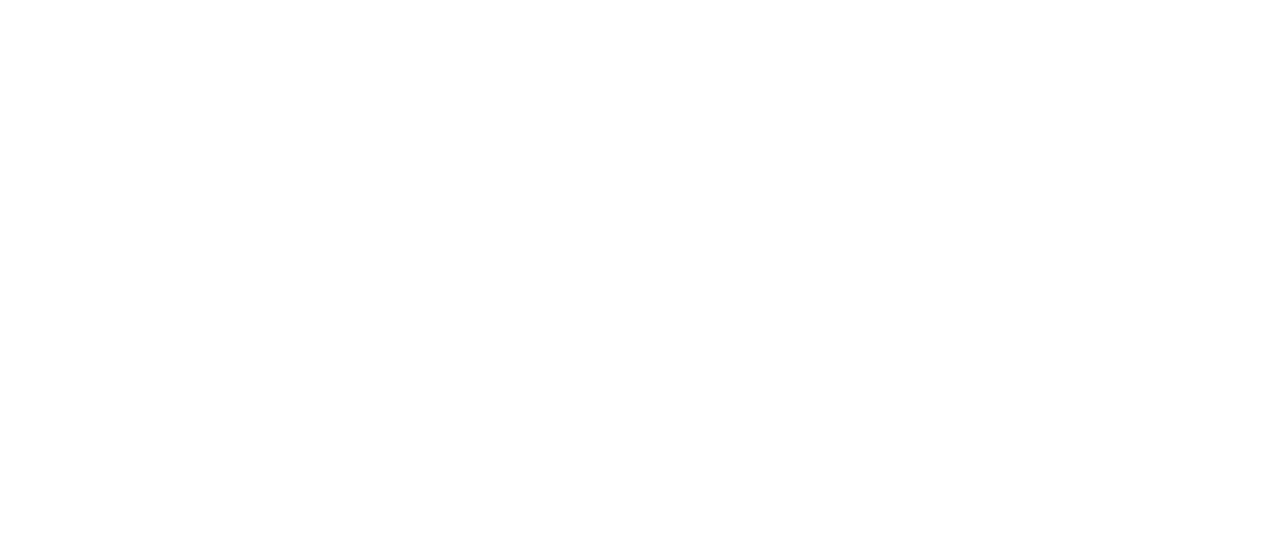
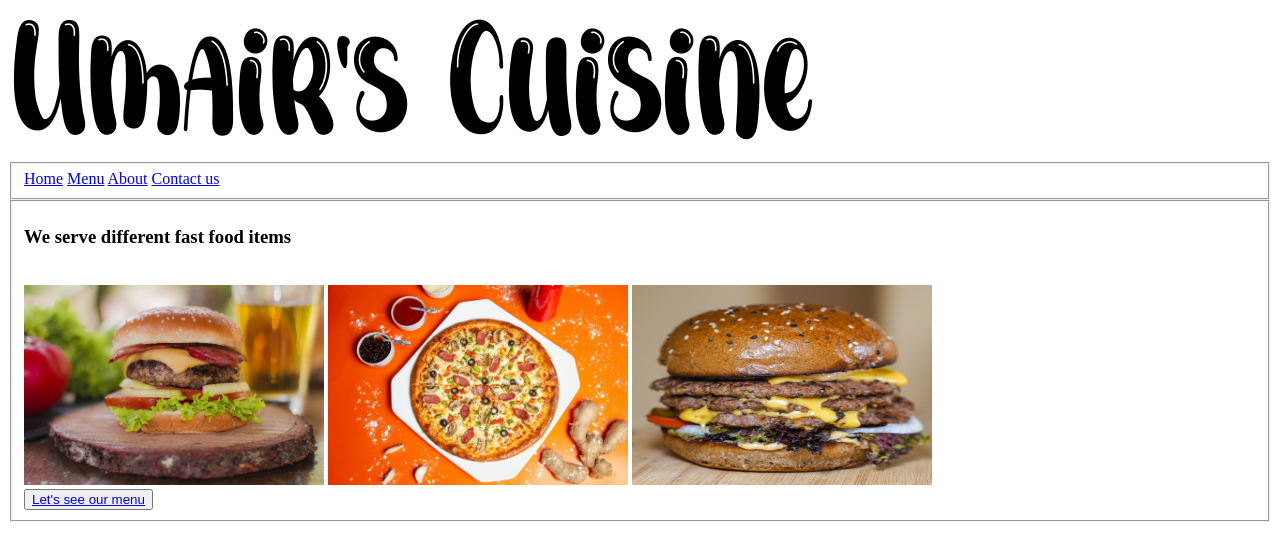
Before and after one commit to shahzcoder/WMD-SMIT-B7, a plain HTML site: page index.html in a window 1280 px wide. Drawn offline with Linux system fonts and the light colour scheme.

Commit message:
assignment

```diff
--- a/index.html
+++ b/index.html
@@ -3,9 +3,35 @@
 <head>
     <meta charset="UTF-8">
     <meta name="viewport" content="width=device-width, initial-scale=1.0">
-    <title>Alhamdulillah</title>
+    <title>Umar's Cuisine</title>
 </head>
 <body>
+    <header>
+        <img src="WhatsApp Image 2024-01-03 at 8.39.19 PM.jpeg" alt="Umar's Cuisine">
+    </header>
+    <div>
+        <fieldset>
+            <a href="Home">Home</a>
+            <a href="Menu">Menu</a>
+            <a href="About">About</a>
+            <a href="Contact us">Contact us</a>
+        </fieldset>
+    </div>
 
+    <fieldset>
+        <div>
+            <h3>We serve different fast food items</h3>
+
+            <br>
+
+            <img width="300px" height="200px" src="WhatsApp Image 2024-01-03 at 8.39.24 PM.jpeg" alt="Patty Burger">
+            <img width="300px" height="200px"  src="WhatsApp Image 2024-01-03 at 8.39.18 PM (2).jpeg" alt="Pizza">
+            <img width="300px" height="200px"  src="WhatsApp Image 2024-01-03 at 8.39.19 PM (1).jpeg" alt="Grilled Burger">
+
+            <br>
+
+            <button style=""><a href="Let's see our menu">Let's see our menu</a></button>
+        </div>
+    </fieldset>
 </body>
 </html>
```
Also changed, not shown: WhatsApp Image 2024-01-03 at 8.39.18 PM (2).jpeg (added), WhatsApp Image 2024-01-03 at 8.39.19 PM (1).jpeg (added), WhatsApp Image 2024-01-03 at 8.39.19 PM.jpeg (added), WhatsApp Image 2024-01-03 at 8.39.24 PM.jpeg (added).
